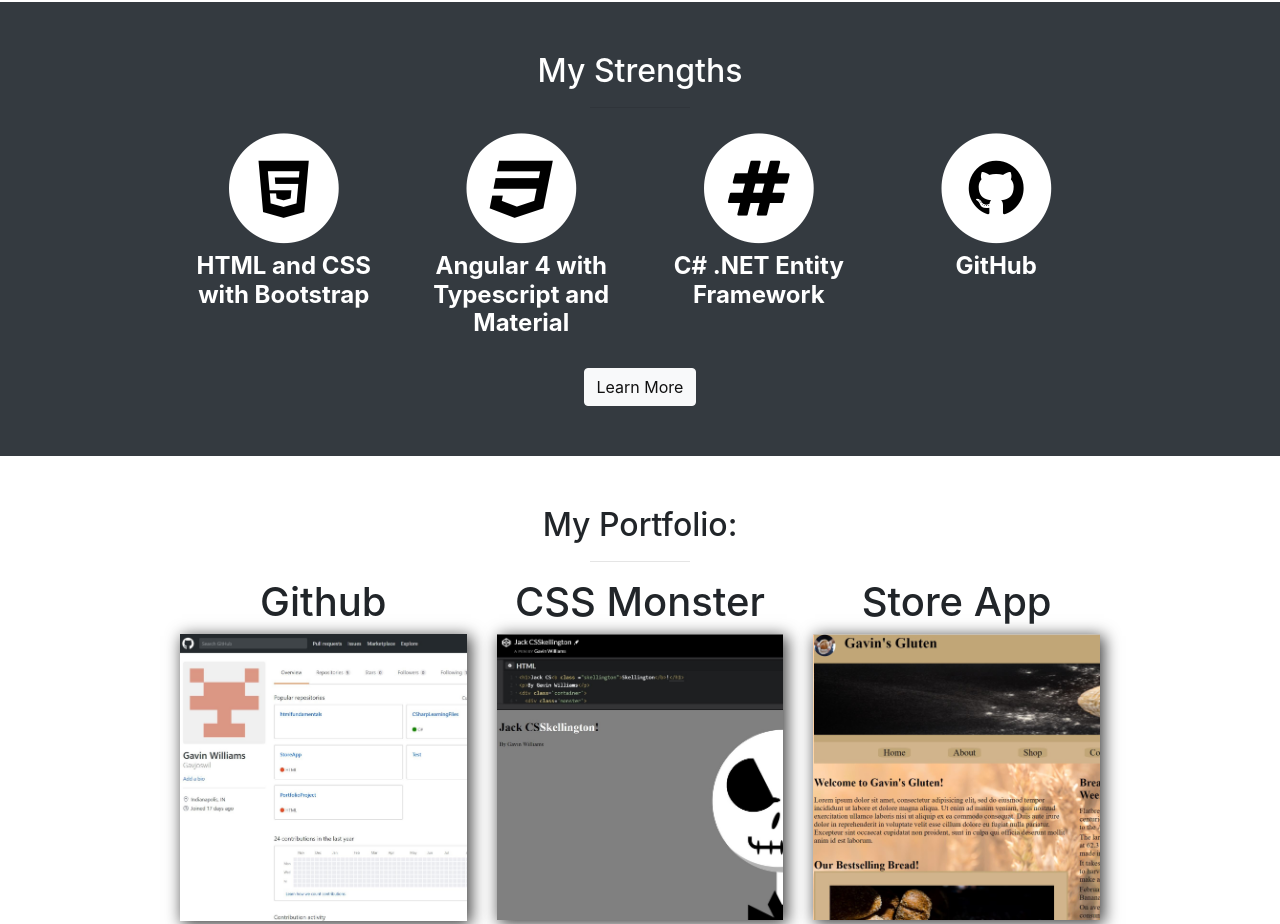
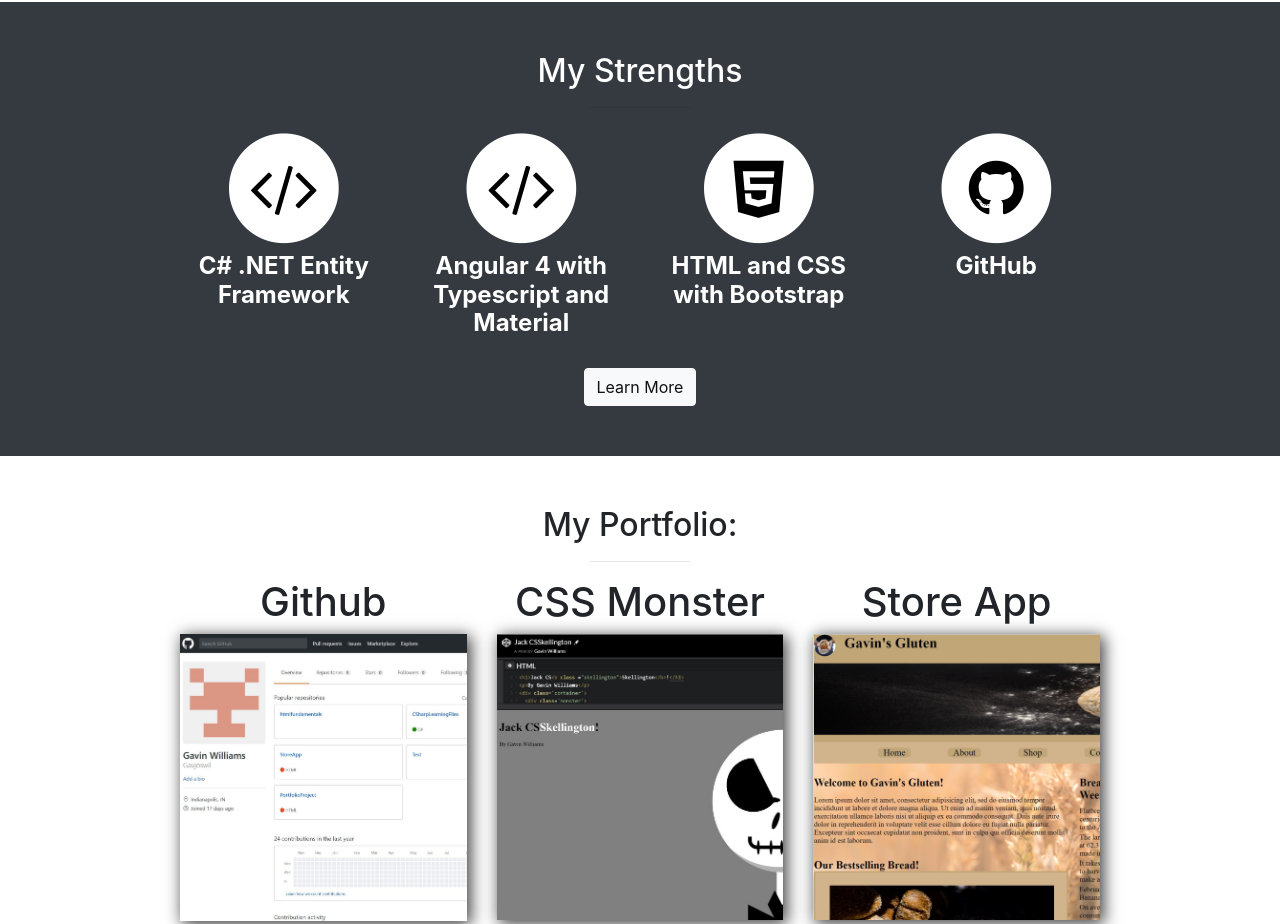
Before and after one commit to Gavjoswil/PortfolioProject, a website with bundled scripts: page index.html in a window 1280 px wide. Shown: the part 1500-2424 px from the top of the page. Built offline with nearby package versions, Linux system fonts and the light colour scheme.

Commit message:
Updated strengths section

```diff
--- a/css/stylish-portfolio.css
+++ b/css/stylish-portfolio.css
@@ -205,7 +205,7 @@ hr.small {
 .fa-html5{
   color: black;
 }
-.fa-css3{
+.fa-code{
   color: black;
 }
 .fa-hashtag{
@@ -265,6 +265,3 @@ form{
   background-color: #343a40;
   box-shadow: 3px 3px 15px 1px rgba(0,0,0,0.75);
   }
-#formtext {
-  color: #343a40;
-}
--- a/index.html
+++ b/index.html
@@ -103,10 +103,10 @@
                 <div class="service-item">
                   <span class="fa-stack fa-4x">
                     <i class="fa fa-circle fa-stack-2x"></i>
-                    <i class="fa fa-html5 fa-stack-1x"></i>
+                    <i class="fa fa-code fa-stack-1x"></i>
                   </span>
                   <h4>
-                    <strong>HTML and CSS with Bootstrap</strong>
+                    <strong>C# .NET Entity Framework</strong>
                   </h4>
                   <p></p>
                 </div>
@@ -115,7 +115,7 @@
                 <div class="service-item">
                   <span class="fa-stack fa-4x">
                     <i class="fa fa-circle fa-stack-2x"></i>
-                    <i class="fa fa-css3 fa-stack-1x"></i>
+                    <i class="fa fa-code fa-stack-1x"></i>
                   </span>
                   <h4>
                     <strong>Angular 4 with Typescript and Material</strong>
@@ -127,10 +127,10 @@
                 <div class="service-item">
                   <span class="fa-stack fa-4x">
                     <i class="fa fa-circle fa-stack-2x"></i>
-                    <i class="fa fa-hashtag fa-stack-1x"></i>
+                    <i class="fa fa-html5 fa-stack-1x"></i>
                   </span>
                   <h4>
-                    <strong>C# .NET Entity Framework</strong>
+                    <strong>HTML and CSS with Bootstrap</strong>
                   </h4>
                   <p></p>
                 </div>
@@ -220,14 +220,6 @@
                   </a>
                 </div>
               </div>
-              <!-- <div class="col-md-4">
-                <div class="portfolio-item">
-                  <h1>Restaurant Rater</h1>
-                  <a href="#">
-                    <img class="img-portfolio img-fluid" src="img/portfolio-4.jpg">
-                  </a>
-                </div>
-              </div> -->
             </div>
             <!-- /.row (nested) -->
           </div>
@@ -268,7 +260,7 @@
               <br>
               <input type="submit" value="Send">
               <br>
-              <p id="formtext">secrets</p>
+              <br>
             </form>
             <br>
             <ul class="list-inline">
```
